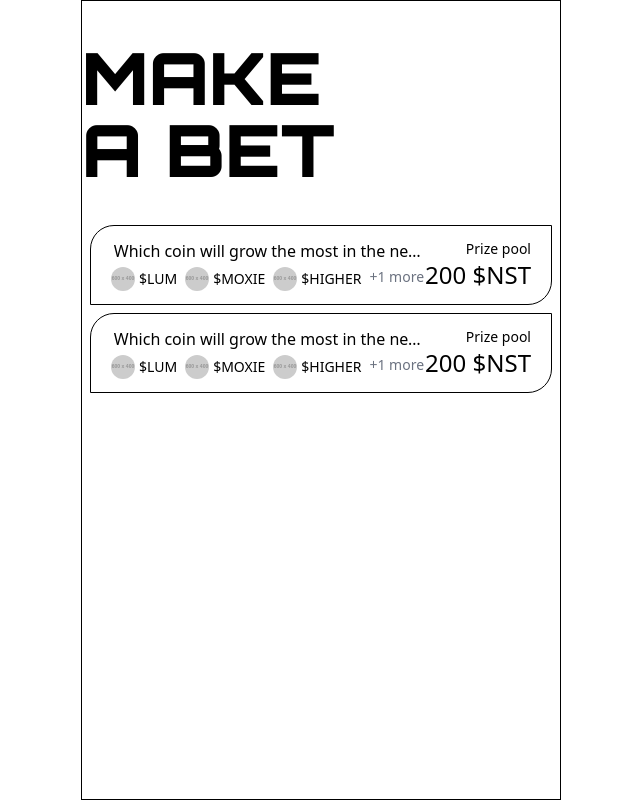
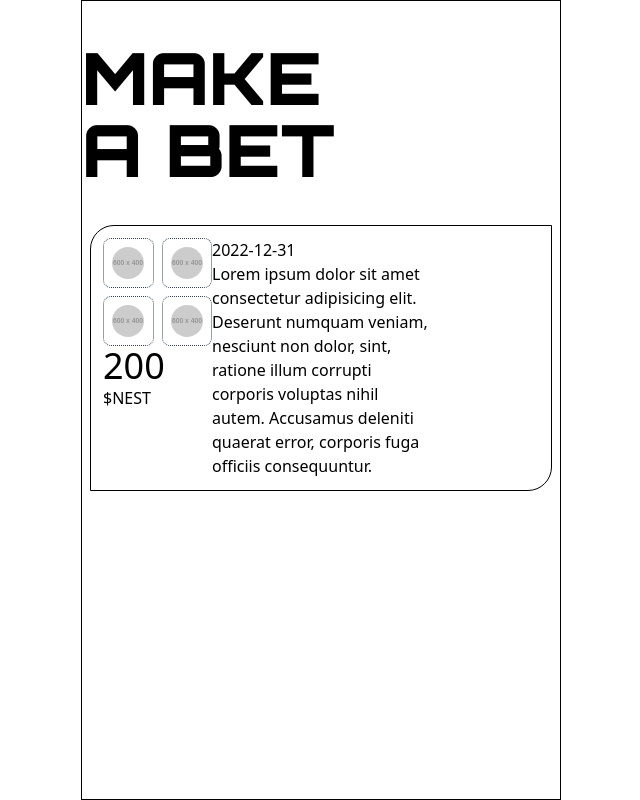
Before and after one commit to Nester-xyz/Poolen, a React (Vite) app: page / in a window 1280 px wide. Shown: the whole page, without its empty margins (319-959 px from the left). Built offline with nearby package versions, Linux system fonts and the light colour scheme; a web font is replaced by a local one.

Commit message:
fix: Create a bet card with placeholder for different section

```diff
--- a/src/components/Card.tsx
+++ b/src/components/Card.tsx
@@ -1,5 +1,9 @@
 import { ConvertToCoin, CutString } from "../lib/helper";
 import { TBetCard } from "../types/list";
+import CoinCollection from "./CoinCollection";
+import PrizePool from "./PrizePool";
+import Question from "./Questiont";
+import ValidUntil from "./ValidUntil";
 
 type CardProps = {
   card: TBetCard;
@@ -7,6 +11,54 @@ type CardProps = {
 };
 
 const Card = ({ card, isClicked }: CardProps) => {
+  if (!card) return null;
+  return (
+    <div
+      className={`w-full border border-black rounded-tl-3xl rounded-br-3xl px-3 py-3 transition-all duration-300 ease-in-out cursor-pointer hover:shadow-lg hover:border-gray-400 `}
+    >
+      <div className="grid grid-cols-8">
+        <div className="col-span-2">
+          <CoinCollection card={card} />
+          <PrizePool />
+        </div>
+        <div className="col-span-4">
+          <ValidUntil />
+          <Question />
+        </div>
+        {/* {card.options.map((coin, index) => {
+              return (
+                <div key={index}>
+                  <CoinIcon />
+                </div>
+              );
+            })} */}
+        {/* <div className="text-left flex-[4]">
+            {CutString(card.description, 100)}
+            <div className="grid grid-cols-4 mt-4">
+              {card.options.map((data, index) => {
+                return (
+                  <div
+                    key={index}
+                    className="flex flex-col items-center gap-1 transform transition-all duration-300 ease-in-out"
+                  >
+                    <img
+                      src={data.icon}
+                      alt="icon"
+                      classname="w-8 h-8 rounded-full object-cover transform transition hover:scale-110"
+                    />
+                    <div className="text-lg">{ConvertToCoin(data.name)}</div>
+                  </div>
+                );
+              })}
+            </div>
+          </div> */}
+        {/* <div className="flex-1 transform transition-all duration-300 animate-fadeIn">
+            <div className="text-5xl">{card.prizePool}</div>
+            <div className="text-3xl">$NEST</div>
+          </div> */}
+      </div>
+    </div>
+  );
   return (
     <div
       className={`
@@ -18,11 +70,9 @@ const Card = ({ card, isClicked }: CardProps) => {
     >
       {isClicked ? (
         <div className="grid grid-cols-5 w-full animate-fadeIn">
-          <div className="col-span-4">
-            <div className="transform transition-all duration-300 ease-in-out">
-              {CutString(card.description, 100)}
-            </div>
-            <div className="grid grid-cols-4 mt-4 animate-slideUp">
+          <div className="col-span-4  text-left">
+            {CutString(card.description, 100)}
+            <div className="grid grid-cols-4 mt-4">
               {card.options.map((data, index) => {
                 return (
                   <div
--- /dev/null
+++ b/src/components/CoinCollection.tsx
@@ -0,0 +1,21 @@
+import { TBetCard } from "../types/list";
+import CoinIcon from "./coinIcon";
+
+type CoinCollectionProps = {
+  card: TBetCard;
+};
+const CoinCollection = ({ card }: CoinCollectionProps) => {
+  return (
+    <div className="grid grid-cols-2 gap-2">
+      {card.options.map((coin, index) => {
+        return (
+          <div key={index}>
+            <CoinIcon />
+          </div>
+        );
+      })}
+    </div>
+  );
+};
+
+export default CoinCollection;
--- /dev/null
+++ b/src/components/PrizePool.tsx
@@ -0,0 +1,10 @@
+const PrizePool = () => {
+  return (
+    <div>
+      <div className="text-4xl">200</div>
+      <div>$NEST</div>
+    </div>
+  );
+};
+
+export default PrizePool;
--- /dev/null
+++ b/src/components/Questiont.tsx
@@ -0,0 +1,12 @@
+const Question = () => {
+  return (
+    <div>
+      Lorem ipsum dolor sit amet consectetur adipisicing elit. Deserunt numquam
+      veniam, nesciunt non dolor, sint, ratione illum corrupti corporis voluptas
+      nihil autem. Accusamus deleniti quaerat error, corporis fuga officiis
+      consequuntur.
+    </div>
+  );
+};
+
+export default Question;
--- /dev/null
+++ b/src/components/ValidUntil.tsx
@@ -0,0 +1,9 @@
+const ValidUntil = () => {
+  return (
+    <div>
+      <div>2022-12-31</div>
+    </div>
+  );
+};
+
+export default ValidUntil;
--- a/src/components/betPostCollection.tsx
+++ b/src/components/betPostCollection.tsx
@@ -5,7 +5,7 @@ import { TBetCard } from "../types/list";
 
 const BetPostCollection = () => {
   const [data, setData] = useState<TBetCard[]>([]);
-  const [clickedId, setClickedId] = useState(-1);
+  // const [clickedId, setClickedId] = useState(0);
 
   useEffect(() => {
     getData().then((data) => setData(data));
@@ -14,8 +14,9 @@ const BetPostCollection = () => {
   return (
     <div className="px-2 ">
       {/* Triangle */}
+      <Card card={data[0]} isClicked={true} />
       <div className="relative flex flex-col gap-2">
-        {data.map((card, i) => {
+        {/* {data.map((card, i) => {
           return (
             <button
               onClick={() => setClickedId((prev) => (prev === i ? -1 : i))}
@@ -23,7 +24,7 @@ const BetPostCollection = () => {
               <Card card={card} key={i} isClicked={clickedId === i} />
             </button>
           );
-        })}
+        })} */}
       </div>
     </div>
   );
--- /dev/null
+++ b/src/components/coinIcon.tsx
@@ -0,0 +1,14 @@
+const CoinIcon = () => {
+  return (
+    <div className="px-2 py-2 border border-dotted border-gray-700 rounded-lg group relative">
+      <img
+        src="https://placehold.co/600x400"
+        alt="icon"
+        className="w-8 h-8 rounded-full object-cover transform transition hover:scale-110"
+      />
+      <div className="text-xs absolute hidden group-hover:block">LUM</div>
+    </div>
+  );
+};
+
+export default CoinIcon;
```
